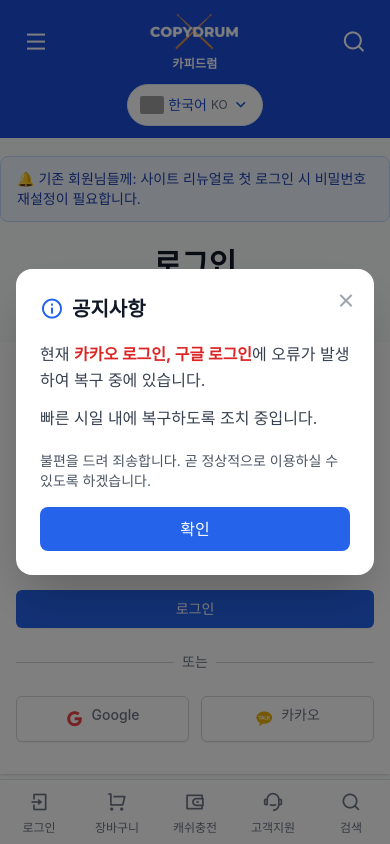
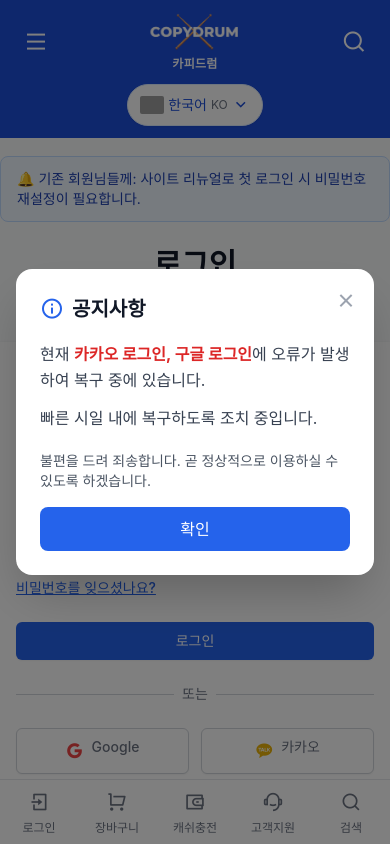
Before and after one commit to copydrum/copydrum-site, a React (Vite) app: page /login in a window 390 px wide. Shown: the top 844 px of the page. Built offline with nearby package versions, Linux system fonts and the light colour scheme; grey boxes are pictures that could not be loaded; a web font is replaced by a local one.

Commit message:
Fix mobile forgot password link: change to Link component and improve mobile visibility

```diff
--- a/src/pages/auth/login.tsx
+++ b/src/pages/auth/login.tsx
@@ -182,7 +182,7 @@
                   </div>
                 </div>
 
-                <div className="flex items-center justify-between">
+                <div className="flex flex-col sm:flex-row sm:items-center sm:justify-between gap-3">
                   <div className="flex items-center">
                     <input
                       id="remember-me"
@@ -196,9 +196,12 @@
                   </div>
 
                   <div className="text-sm">
-                    <a href="#" className="font-medium text-blue-600 hover:text-blue-500 cursor-pointer">
+                    <Link
+                      to="/auth/forgot-password"
+                      className="font-medium text-blue-600 hover:text-blue-500 cursor-pointer underline"
+                    >
                       비밀번호를 잊으셨나요?
-                    </a>
+                    </Link>
                   </div>
                 </div>
 
```
